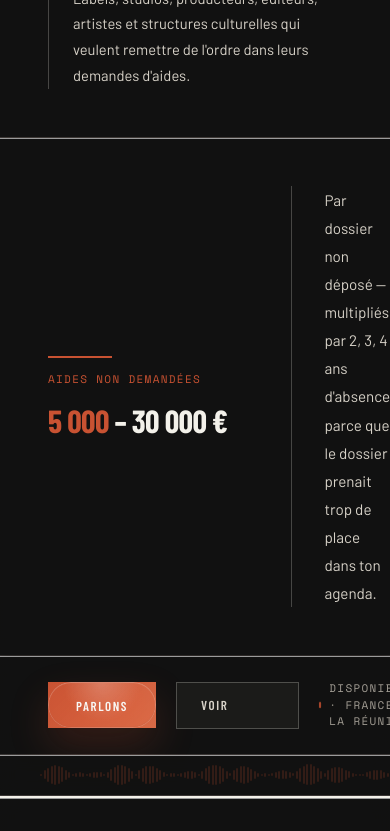
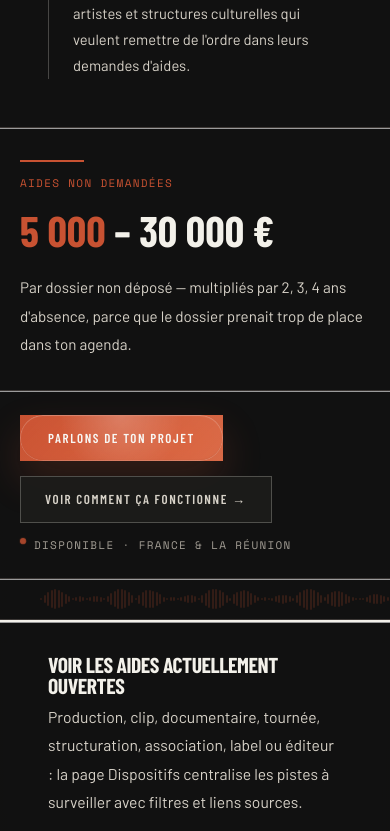
Before and after one commit to Blackpearl97410/sitesubvention, a Next.js app: page / in a window 390 px wide. Shown: the part 980-1811 px from the top of the page. Built offline with nearby package versions, Linux system fonts and the light colour scheme; no server answers; a web font is replaced by a local one.

Commit message:
Fix mobile hero cropping

```diff
--- a/app/globals.css
+++ b/app/globals.css
@@ -276,8 +276,91 @@ main > * {
     display: none !important;
   }
 
+  .daw-ruler {
+    display: none !important;
+  }
+
   .daw-mobile-full {
     width: 100% !important;
+  }
+
+  .hero-stat-track {
+    flex-direction: column !important;
+    align-items: flex-start !important;
+    gap: 1.35rem !important;
+    padding: 2rem 1.25rem !important;
+  }
+
+  .hero-stat-value {
+    width: 100% !important;
+    max-width: 100% !important;
+    flex-shrink: 1 !important;
+    overflow: visible !important;
+  }
+
+  .hero-stat-counter {
+    max-width: 100% !important;
+    font-size: clamp(2.1rem, 11vw, 3.35rem) !important;
+    line-height: 1.03 !important;
+    letter-spacing: 0 !important;
+    white-space: normal !important;
+    overflow-wrap: normal;
+  }
+
+  .hero-stat-note {
+    max-width: none !important;
+    border-left: 0 !important;
+    padding-left: 0 !important;
+  }
+
+  .hero-diagnostic-track {
+    flex-direction: column !important;
+    align-items: flex-start !important;
+    gap: 0.95rem !important;
+    padding: 1.5rem 1.25rem !important;
+  }
+
+  .hero-availability {
+    width: 100% !important;
+    margin-left: 0 !important;
+    align-items: flex-start !important;
+  }
+
+  .hero-availability span:last-child {
+    min-width: 0;
+    white-space: normal;
+    overflow-wrap: anywhere;
+    line-height: 1.45 !important;
+  }
+
+  .theme-dark h1.font-cond,
+  .theme-dark h2.font-cond {
+    max-width: 100% !important;
+    font-size: min(var(--fs-hero), 3.6rem) !important;
+    line-height: 0.96 !important;
+    letter-spacing: 0 !important;
+    overflow-wrap: break-word;
+  }
+
+  .theme-dark h2.font-cond {
+    font-size: min(var(--fs-h2), 2.8rem) !important;
+  }
+
+  .credibility-stats-track {
+    flex-direction: column !important;
+    align-items: stretch !important;
+  }
+
+  .credibility-stat {
+    width: 100% !important;
+    min-width: 0 !important;
+    border-right: 0 !important;
+    border-bottom: 1px solid var(--rule) !important;
+    padding: 1.5rem 1.25rem !important;
+  }
+
+  .credibility-stat:last-child {
+    border-bottom: 0 !important;
   }
 }
 
--- a/components/daw/Ruler.tsx
+++ b/components/daw/Ruler.tsx
@@ -42,7 +42,7 @@ export default function Ruler({ label = 'Session · 2025', playheadDelay = 0, pl
 
   return (
     <motion.div
-      className="sticky z-[150] flex border-b border-rule-dark"
+      className="daw-ruler sticky z-[150] flex border-b border-rule-dark"
       style={{ y, top: 'var(--nav-h)' }}
     >
       <div
--- a/components/sections/Credibilite.tsx
+++ b/components/sections/Credibilite.tsx
@@ -52,12 +52,12 @@ export default function Credibilite() {
 
   return (
     <section style={{ borderBottom: '2px solid var(--black)' }}>
-      <Track name="Preuves" type="Chiffres réels" armed contentClassName="!p-0 !gap-0">
+      <Track name="Preuves" type="Chiffres réels" armed contentClassName="credibility-stats-track !p-0 !gap-0">
         <StaggerGroup className="contents" viewportMargin="-40px" stagger={0.07}>
           {creds.map((c, i) => (
             <StaggerItem
               key={i}
-              className="flex-1 flex flex-col justify-center px-8 py-6 border-r border-rule last:border-r-0"
+              className="credibility-stat flex-1 flex flex-col justify-center px-8 py-6 border-r border-rule last:border-r-0"
               variant="revealSoft"
               transition={{ duration: 0.45 }}
             >
--- a/components/sections/Hero.tsx
+++ b/components/sections/Hero.tsx
@@ -181,19 +181,19 @@ export default function Hero() {
         </StaggerItem>
 
         <StaggerItem>
-          <Track name="Manque à gagner" type="Aides non demandées" armed contentClassName="!py-12 !px-12 !gap-16">
-            <Parallax target={sectionRef} offset={16} className="pt-4 relative before:absolute before:top-0 before:left-0 before:w-16 before:h-0.5 before:bg-accent flex-shrink-0">
+          <Track name="Manque à gagner" type="Aides non demandées" armed contentClassName="hero-stat-track !py-12 !px-12 !gap-16">
+            <Parallax target={sectionRef} offset={16} className="hero-stat-value pt-4 relative before:absolute before:top-0 before:left-0 before:w-16 before:h-0.5 before:bg-accent flex-shrink-0">
               <p className="font-mono text-[0.4rem] tracking-[0.18em] uppercase text-accent mb-4">
                 Aides non demandées
               </p>
               <p
-                className="font-cond font-black tracking-[-0.02em] text-black leading-none"
+                className="hero-stat-counter font-cond font-black tracking-[-0.02em] text-black leading-none"
                 style={{ fontSize: 'var(--fs-stat)' }}
               >
                 <span className="text-accent">5 000</span> – 30 000 €
               </p>
             </Parallax>
-            <p className="font-body font-normal text-soft text-[0.95rem] leading-[1.85] max-w-sm border-l border-rule-dark pl-8">
+            <p className="hero-stat-note font-body font-normal text-soft text-[0.95rem] leading-[1.85] max-w-sm border-l border-rule-dark pl-8">
               Par dossier non déposé — multipliés par 2, 3, 4 ans d'absence, parce que le dossier
               prenait trop de place dans ton agenda.
             </p>
@@ -202,7 +202,7 @@ export default function Hero() {
       </StaggerGroup>
 
       <Reveal viewportMargin="-24px" variant="fadeOnly">
-        <Track name="Diagnostic" type="Premier échange" contentClassName="!py-6 !px-12 !gap-5">
+        <Track name="Diagnostic" type="Premier échange" contentClassName="hero-diagnostic-track !py-6 !px-12 !gap-5">
           <Magnetic strength={12}>
             <motion.div
               style={{ background: 'linear-gradient(135deg, var(--accent), #d86a47)', boxShadow: '0 18px 40px rgba(200,82,50,0.2)' }}
@@ -226,7 +226,7 @@ export default function Hero() {
               </Link>
             </motion.div>
           </Magnetic>
-          <div className="ml-auto flex items-center gap-2">
+          <div className="hero-availability ml-auto flex items-center gap-2">
             <span className="w-[6px] h-[6px] rounded-full bg-accent" style={{ animation: 'pulse-soft 2.5s ease-in-out infinite' }} />
             <span className="font-mono text-[0.6875rem] tracking-[0.14em] uppercase text-dim">
               Disponible · {territoryLabel}
```
